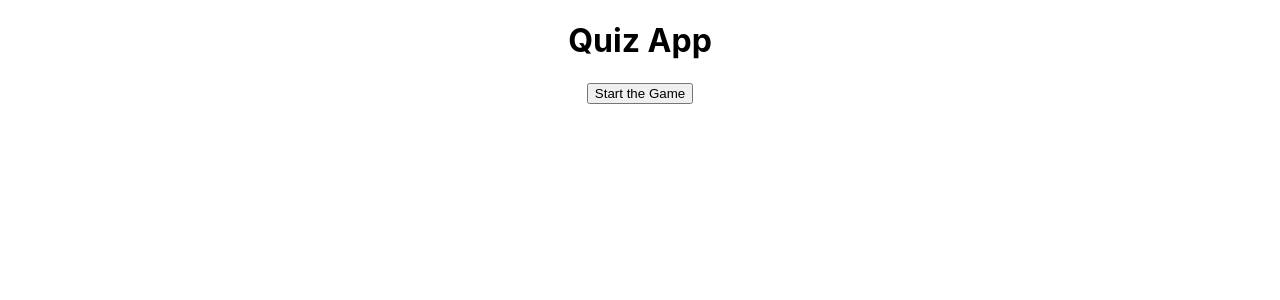
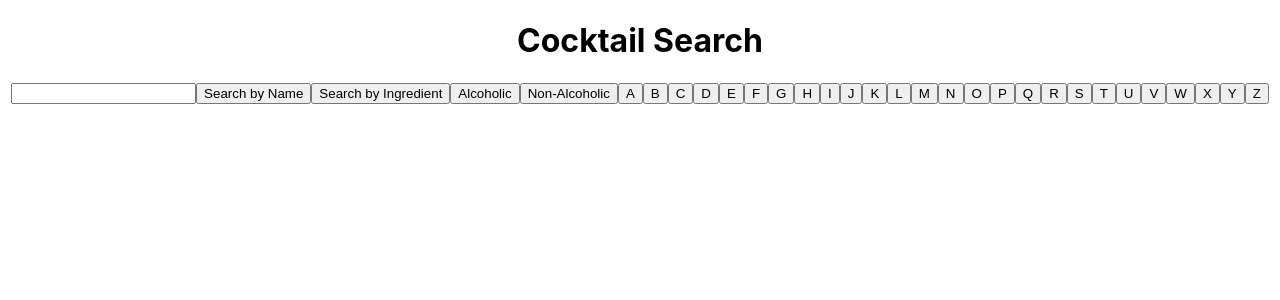
Before and after one commit to angelinaturchyn/cocktail-search, a React (Create React App) app: page / in a window 1280 px wide. Shown: the top 300 px of the page. Built offline with nearby package versions, Linux system fonts and the light colour scheme; the HTML template or start-up script is replaced by a standard one.

Commit message:
added cocktail search game

```diff
--- a/src/App.css
+++ b/src/App.css
@@ -2,6 +2,9 @@
   text-align: center;
 }
 
+body {
+  /*background-color: darkslateblue;*/
+}
 
 @media (prefers-reduced-motion: no-preference) {
   .App-logo {
@@ -32,3 +35,6 @@
     transform: rotate(360deg);
   }
 }
+#quiz-container{
+  /*background-color: black;*/
+}
--- a/src/App.js
+++ b/src/App.js
@@ -1,13 +1,13 @@
 
 import './App.css';
 import {GameBanner} from "./components/gameBanner";
-import {QuizQuestions} from "./components/quizQuestions";
+import {CocktailSearch} from "./components/cocktailSearch";
 
 function App() {
   return (
-    < div className="App">
+    <div className="App">
     <GameBanner/>
-      <QuizQuestions/>
+      <CocktailSearch/>
     </div>
   );
 }
--- /dev/null
+++ b/src/components/cocktailSearch.js
@@ -0,0 +1,84 @@
+import React, { useState } from "react";
+
+export const CocktailSearch = () => {
+    const [searchTerm, setSearchTerm] = useState("");
+    const [cocktails, setCocktails] = useState([]);
+
+    const handleInputChange = (event) => {
+        setSearchTerm(event.target.value);
+    };
+
+    const searchCocktailByName = () => {
+        fetch(`https://www.thecocktaildb.com/api/json/v1/1/search.php?s=${searchTerm}`)
+            .then((response) => response.json())
+            .then((data) => setCocktails(data.drinks))
+            .catch((error) => console.log(error));
+    };
+
+    const searchCocktailByIngredient = (ingredient) => {
+        fetch(`https://www.thecocktaildb.com/api/json/v1/1/filter.php?i=${ingredient}`)
+            .then((response) => response.json())
+            .then((data) => setCocktails(data.drinks))
+            .catch((error) => console.log(error));
+    };
+
+    const searchCocktailByCategory = (category) => {
+        fetch(`https://www.thecocktaildb.com/api/json/v1/1/filter.php?a=${category}`)
+            .then((response) => response.json())
+            .then((data) => setCocktails(data.drinks))
+            .catch((error) => console.log(error));
+    };
+
+    const searchCocktailByFirstLetter = (letter) => {
+        fetch(`https://www.thecocktaildb.com/api/json/v1/1/search.php?f=${letter}`)
+            .then((response) => response.json())
+            .then((data) => setCocktails(data.drinks))
+            .catch((error) => console.log(error));
+    };
+
+    const handleSearchByName = () => {
+        searchCocktailByName();
+    };
+
+    const handleSearchByIngredient = () => {
+        searchCocktailByIngredient(searchTerm);
+    };
+
+    const handleSearchByAlcoholic = () => {
+        searchCocktailByCategory("Alcoholic");
+    };
+
+    const handleSearchByNonAlcoholic = () => {
+        searchCocktailByCategory("Non_Alcoholic");
+    };
+
+    const handleSearchByFirstLetter = (letter) => {
+        searchCocktailByFirstLetter(letter);
+    };
+
+    return (
+        <div>
+            <div>
+                <input type="text" value={searchTerm} onChange={handleInputChange} />
+                <button onClick={handleSearchByName}>Search by Name</button>
+                <button onClick={handleSearchByIngredient}>Search by Ingredient</button>
+                <button onClick={handleSearchByAlcoholic}>Alcoholic</button>
+                <button onClick={handleSearchByNonAlcoholic}>Non-Alcoholic</button>
+                {[...Array(26)].map((_, index) => (
+                    <button key={index} onClick={() => handleSearchByFirstLetter(String.fromCharCode(65 + index))}>
+                        {String.fromCharCode(65 + index)}
+                    </button>
+                ))}
+            </div>
+            <div>
+                {cocktails.map((cocktail) => (
+                    <div key={cocktail.idDrink}>
+                        <h3>{cocktail.strDrink}</h3>
+                        <img src={cocktail.strDrinkThumb} alt="cocktail" />
+                        <p>Instructions: {cocktail.strInstructions}</p>
+                    </div>
+                ))}
+            </div>
+        </div>
+    );
+};
--- a/src/components/gameBanner.js
+++ b/src/components/gameBanner.js
@@ -1,9 +1,9 @@
 import React from 'react';
+import {CocktailSearch} from "./cocktailSearch";
 export const GameBanner = () => {
     return (
         <div id="quiz-container">
-        <h1>Quiz App</h1>
-        <p id="score"></p>
+        <h1>Cocktail Search </h1>
     </div>
     )
 }
--- a/src/components/quizQuestions.js
+++ /dev/null
@@ -1,85 +0,0 @@
-import React, { useState } from "react";
-
-export const QuizQuestions = () => {
-    const questions = [
-        {
-            question: "What is the capital of France?",
-            options: ["London", "Berlin", "Paris", "Madrid"],
-            answer: "Paris",
-        },
-        {
-            question: "What is the currency of Japan?",
-            options: ["Dollar", "Yuan", "Euro", "Yen"],
-            answer: "Yen",
-        },
-        {
-            question: "What is the largest planet in our solar system?",
-            options: ["Mars", "Jupiter", "Venus", "Saturn"],
-            answer: "Jupiter",
-        },
-    ];
-
-    const [currentQuestion, setCurrentQuestion] = useState(0);
-    const [showScore, setShowScore] = useState(false);
-    const [score, setScore] = useState(0);
-    const [gameStarted, setGameStarted] = useState(false);
-
-    const handleAnswerOptionClick = (isCorrect) => {
-        if (isCorrect) {
-            setScore(score + 1);
-        }
-
-        const nextQuestion = currentQuestion + 1;
-        if (nextQuestion < questions.length) {
-            setCurrentQuestion(nextQuestion);
-        } else {
-            setShowScore(true);
-        }
-    };
-
-    const refreshQuiz = () => {
-        setCurrentQuestion(0);
-        setShowScore(false);
-        setScore(0);
-    };
-
-    const startQuiz = () => {
-        setGameStarted(true);
-    };
-
-    return (
-        <div className="quiz">
-            {!gameStarted ? (
-                <button onClick={startQuiz}>Start the Game</button>
-            ) : showScore ? (
-                <div className="score-section">
-                    You scored {score} out of {questions.length}
-                </div>
-            ) : (
-                <>
-                    <div className="question-section">
-                        <div className="question-count">
-                            <span>Question {currentQuestion + 1}</span>/{questions.length}
-                        </div>
-                        <div className="question-text">
-                            {questions[currentQuestion].question}
-                        </div>
-                    </div>
-                    <div className="answer-section">
-                        {questions[currentQuestion].options.map((option) => (
-                            <button
-                                key={option}
-                                onClick={() =>
-                                    handleAnswerOptionClick(option === questions[currentQuestion].answer)
-                                }
-                            >
-                                {option}
-                            </button>
-                        ))}
-                    </div>
-                </>
-            )}
-            {gameStarted && <button onClick={refreshQuiz}>Refresh</button>}
-        </div>
-    );
-};
```
